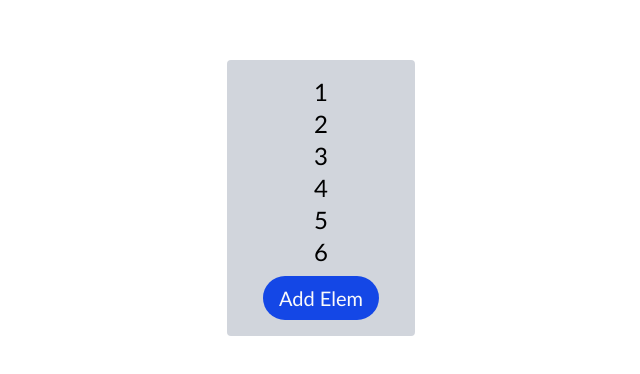
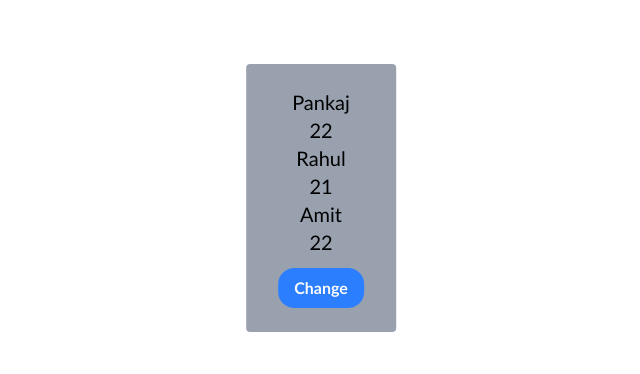
Before and after one commit to PankajKushwaha528/Prectice_React, a React (Vite) app: page / in a window 1280 px wide. Shown: the part 202-576 px from the top of the page, without its empty margins (319-959 px from the left). Built offline with nearby package versions, Linux system fonts and the light colour scheme; the HTML template or start-up script is replaced by a standard one.

Commit message:
Us_Obj_in_Array_Add_Del_prop

```diff
--- a/src/App.jsx
+++ b/src/App.jsx
@@ -6,11 +6,13 @@ import UseState_object from "./component/UseState_object"
 import Update_add_prop_in_obj_useState from "./component/Update_add_prop_in_obj_useState";
 import UseState_Array_del_elem from "./component/UseState_Array_del_elem"
 import UseState_Array_add_elem from "./component/UseState_Array_add_elem";
+import Us_Obj_in_Array_Add_Del_prop from "./Us_Obj_in_Array_Add_Del_prop";
 const App = () => {
 
     return (
         <div>
-          <UseState_Array_add_elem/>
+          <Us_Obj_in_Array_Add_Del_prop/>
+          {/* <UseState_Array_add_elem/> */}
           {/* <UseState_Array_del_elem/> */}
           {/* <Update_add_prop_in_obj_useState/> */}
           {/* <UseState_object/> */}
--- /dev/null
+++ b/src/Us_Obj_in_Array_Add_Del_prop.jsx
@@ -0,0 +1,40 @@
+import React, { useState } from 'react'
+
+const Us_Obj_in_Array_Add_Del_prop = () => {
+  const [users, setusers] = useState([
+    { name: "Pankaj", age: 22 },
+    { name: "Rahul", age: 21 },
+    { name: "Amit ", age: 22 }
+  ])
+
+  // const changeHandler = () => {
+  //   const updatedUsers = users.map((user, index) => {
+  //     if (index === 1) {
+  //       const updatedUser = { ...user, age: 33 };
+  //       console.log("Updated second object:", updatedUser);
+  //       return updatedUser;
+  //     }
+  //     return user;
+  //   });
+
+  //   setusers(updatedUsers);
+  // };
+
+  //this function one liner
+ const changeHandler = ()=>setusers(
+  users.map((user,index) => index==1?({...user,age:33}):user)
+ )
+  return (
+    <div className='absolute text-center top-1/2 left-1/2 -translate-x-1/2 -translate-y-1/2 px-8 py-6 bg-gray-400 rounded'>
+      {users.map((user, index) => (
+        <div key={index}>
+          <h1 className='text-xl font-sans'>{user.name}</h1>
+          <h1 className='text-xl font-sans'>{user.age}</h1>
+        </div>))}
+
+      <button onClick={changeHandler} className='px-4 py-2 mt-3 border-none bg-blue-500 text-zinc-50 font-semibold rounded-2xl'>Change</button>
+    </div>
+  )
+}
+
+export default Us_Obj_in_Array_Add_Del_prop
```
